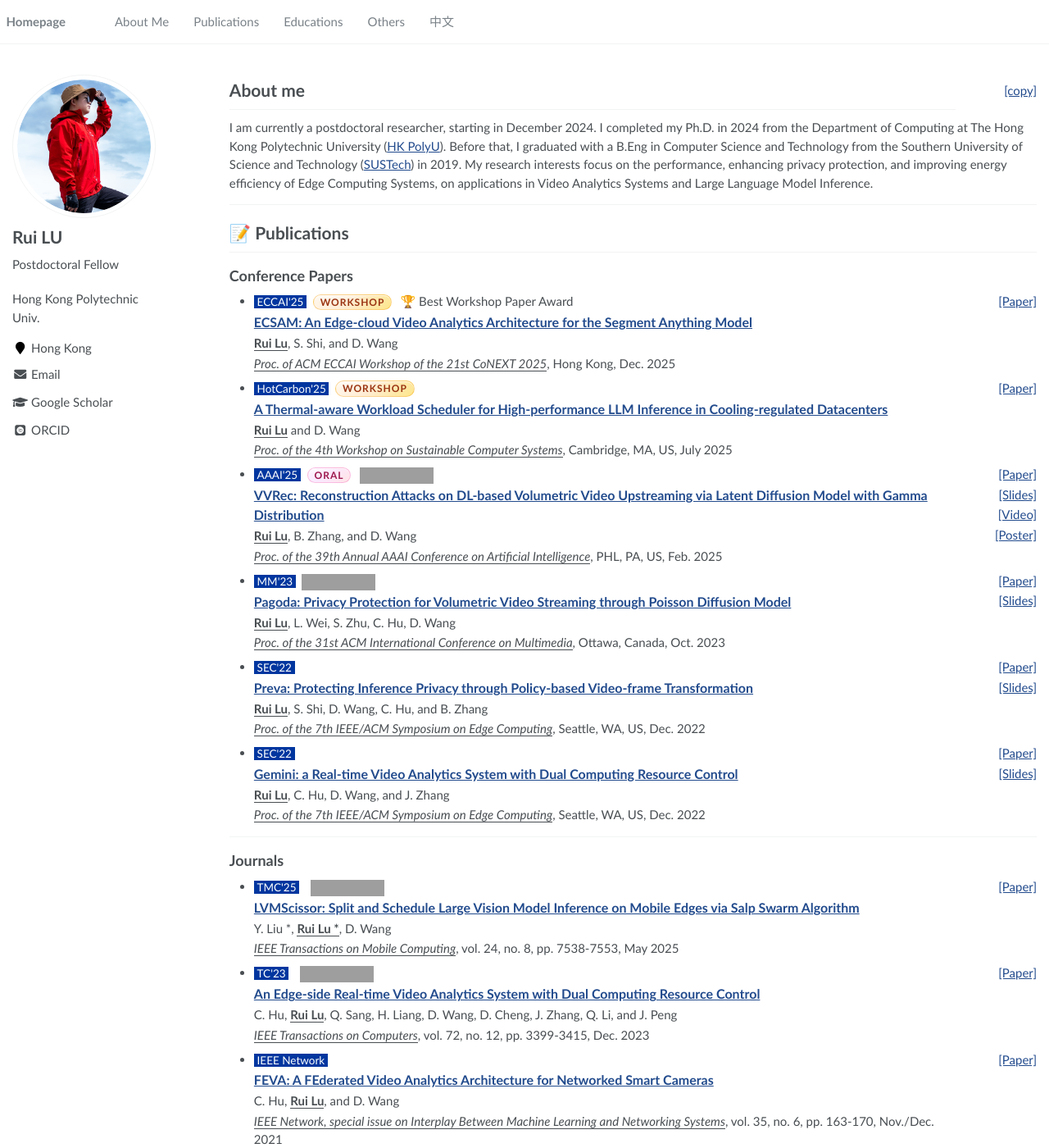
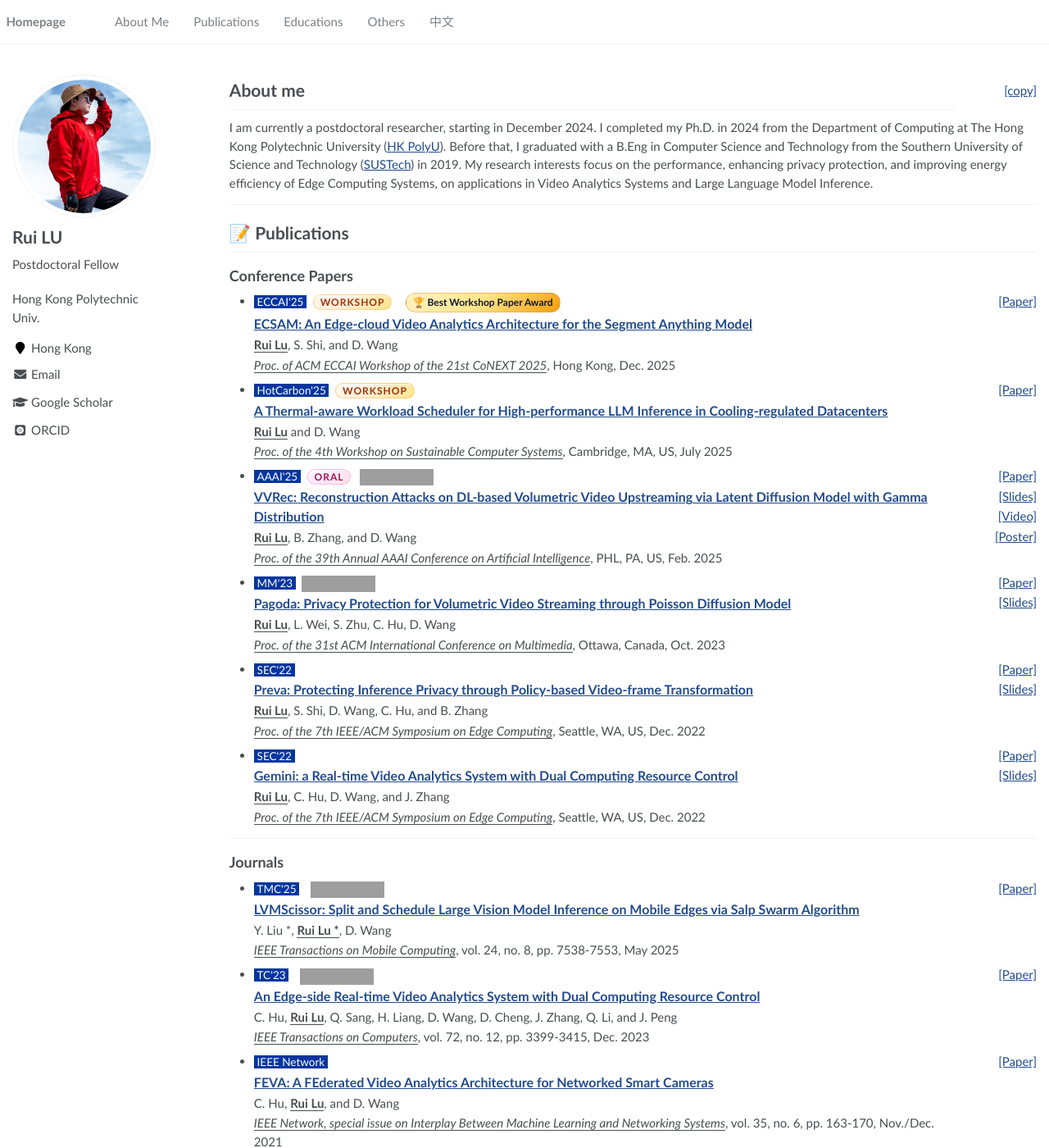
Before and after one commit to SladeLu/sladelu.github.io, a Jekyll site: the page built from _pages/about.md, in a window 1280 px wide and 1400 px high. Shown: the whole window at 82% size. Built offline with Jekyll 4.4.1, drawn with Linux system fonts in a browser that asks for light colours; some web fonts are replaced; grey boxes are pictures that could not be loaded.

Commit message:
Refactor typemark styles and add bestpaper-award class

```diff
--- a/assets/css/main.scss
+++ b/assets/css/main.scss
@@ -144,21 +144,6 @@
     transform: translateY(-1px);
 }
 
-.typemark::after {
-    content: "";
-    position: absolute;
-    inset: 0;
-    background: linear-gradient(
-      115deg,
-      rgba(255, 255, 255, 0) 35%,
-      rgba(255, 255, 255, 0.48) 50%,
-      rgba(255, 255, 255, 0) 65%
-    );
-    transform: translateX(-125%);
-    transition: transform 0.9s ease;
-    pointer-events: none;
-}
-
 .typemark[data-type*="workshop"] {
     border-color: rgba(245, 158, 11, 0.38);
     background:
@@ -177,8 +162,63 @@
     box-shadow: 0 10px 20px -14px rgba(190, 24, 93, 0.8), inset 0 1px 0 rgba(255, 255, 255, 0.72);
 }
 
-.typemark:hover::after {
+.typemark[data-type*="oral"]::after {
+    content: "";
+    position: absolute;
+    inset: 0;
+    background: linear-gradient(
+      115deg,
+      rgba(255, 255, 255, 0) 35%,
+      rgba(255, 255, 255, 0.48) 50%,
+      rgba(255, 255, 255, 0) 65%
+    );
+    transform: translateX(-125%);
+    transition: transform 0.9s ease;
+    pointer-events: none;
+}
+
+.typemark[data-type*="oral"]:hover::after {
     transform: translateX(125%);
+}
+
+.bestpaper-award {
+    display: inline-flex;
+    align-items: center;
+    position: relative;
+    margin-left: 6px;
+    padding: 2px 8px;
+    border-radius: 999px;
+    border: 1px solid rgba(217, 119, 6, 0.35);
+    background: linear-gradient(135deg, #fef3c7 0%, #fde68a 48%, #f59e0b 100%);
+    color: #111827;
+    font-size: 0.8em;
+    font-weight: 700;
+    white-space: nowrap;
+    overflow: hidden;
+}
+
+.bestpaper-award::after {
+    content: "";
+    position: absolute;
+    inset: 0;
+    background: linear-gradient(
+      115deg,
+      rgba(255, 255, 255, 0) 35%,
+      rgba(255, 255, 255, 0.55) 50%,
+      rgba(255, 255, 255, 0) 65%
+    );
+    transform: translateX(-125%);
+    animation: awardShine 2.8s ease-in-out infinite;
+    pointer-events: none;
+}
+
+@keyframes awardShine {
+    0%, 58% {
+        transform: translateX(-125%);
+    }
+    100% {
+        transform: translateX(125%);
+    }
 }
 
 .patentid {
```
